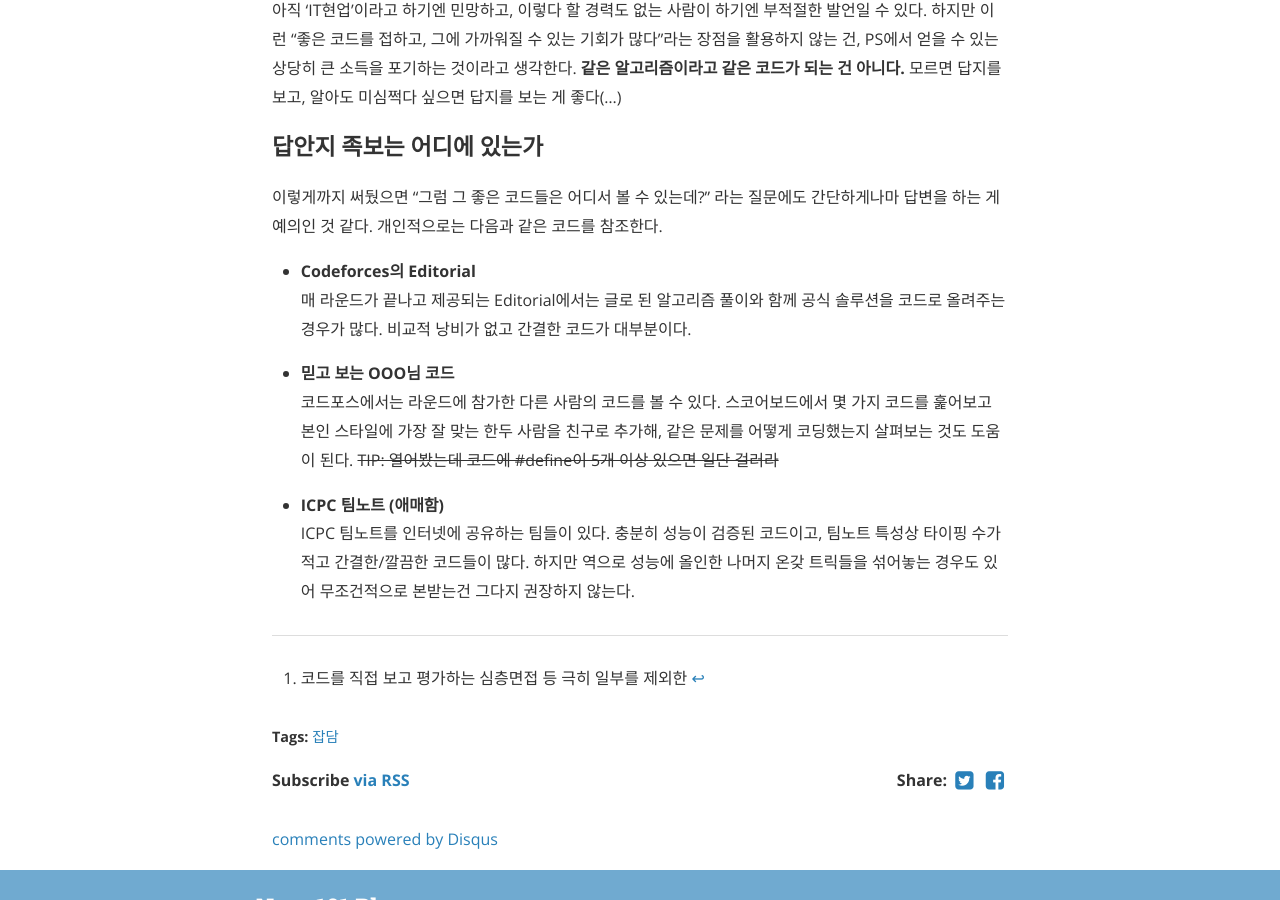
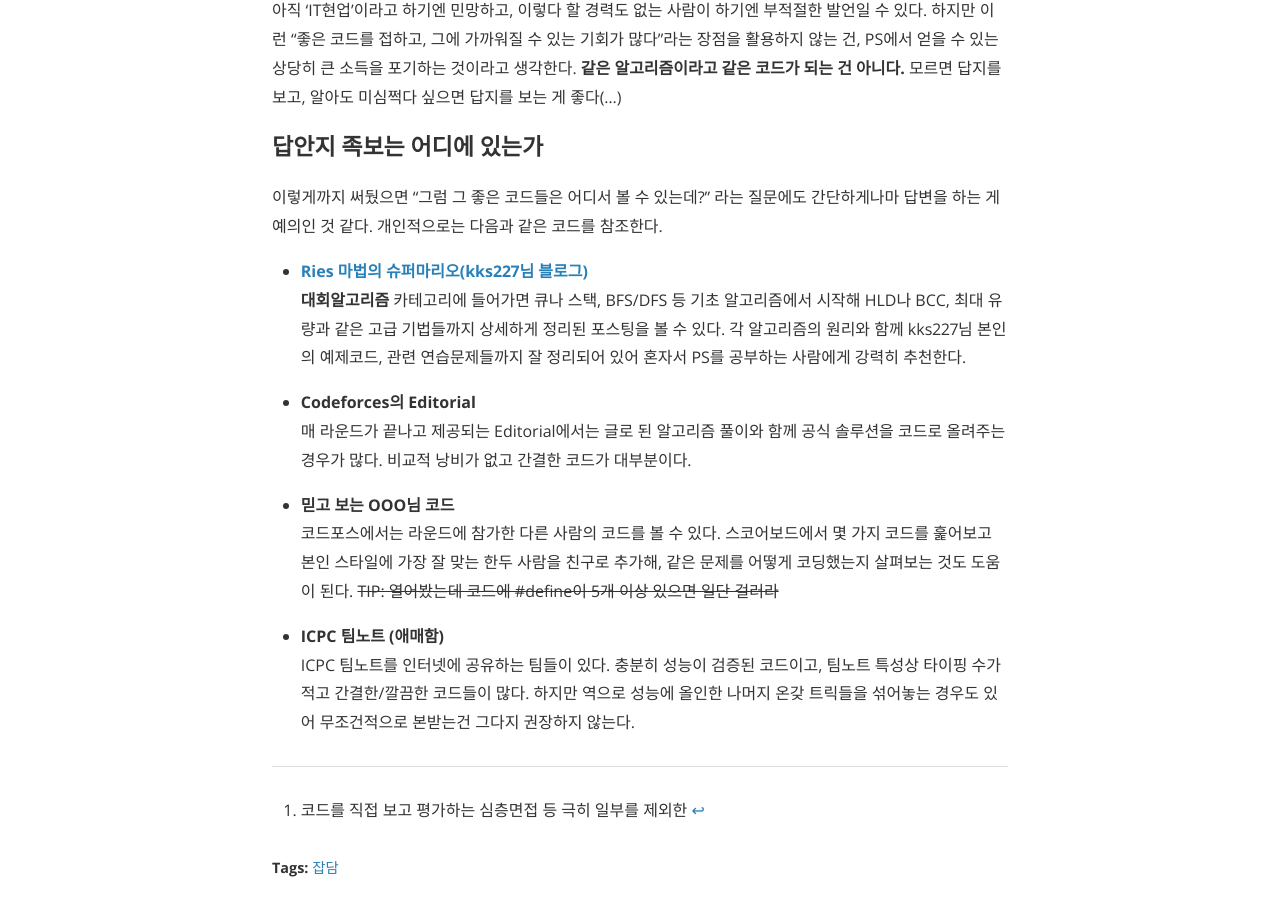
Before and after one commit to nyan101/nyan101.github.io, a Jekyll site: the page built from _posts/2019-04-19-thoughts-on-model-answers-in-coding.md, in a window 1280 px wide and 900 px high, scrolled down 3476 px. Built offline with Jekyll 4.4.1, drawn with Linux system fonts in a browser that asks for light colours; nearby versions of some CDN libraries; formulas are drawn with MathJax 3; comment, search, counter and statistics services are not loaded; a style sheet for code colours, icons or effects is not loaded.

Commit message:
edit post

```diff
--- a/_posts/2019-04-19-thoughts-on-model-answers-in-coding.md
+++ b/_posts/2019-04-19-thoughts-on-model-answers-in-coding.md
@@ -135,6 +135,9 @@ void pop2()
 
 이렇게까지 써뒀으면 "그럼 그 좋은 코드들은 어디서 볼 수 있는데?" 라는 질문에도 간단하게나마 답변을 하는 게 예의인 것 같다. 개인적으로는 다음과 같은 코드를 참조한다.
 
+
+* [**Ries 마법의 슈퍼마리오(kks227님 블로그)**](https://blog.naver.com/PostList.nhn?blogId=kks227&categoryNo=299)
+  : **대회알고리즘** 카테고리에 들어가면 큐나 스택, BFS/DFS 등 기초 알고리즘에서 시작해 HLD나 BCC, 최대 유량과 같은 고급 기법들까지 상세하게 정리된 포스팅을 볼 수 있다. 각 알고리즘의 원리와 함께 kks227님 본인의 예제코드, 관련 연습문제들까지 잘 정리되어 있어 혼자서 PS를 공부하는 사람에게 강력히 추천한다.
 * Codeforces의 Editorial
   : 매 라운드가 끝나고 제공되는 Editorial에서는 글로 된 알고리즘 풀이와 함께 공식 솔루션을 코드로 올려주는 경우가 많다. 비교적 낭비가 없고 간결한 코드가 대부분이다.
 * 믿고 보는 OOO님 코드
```
